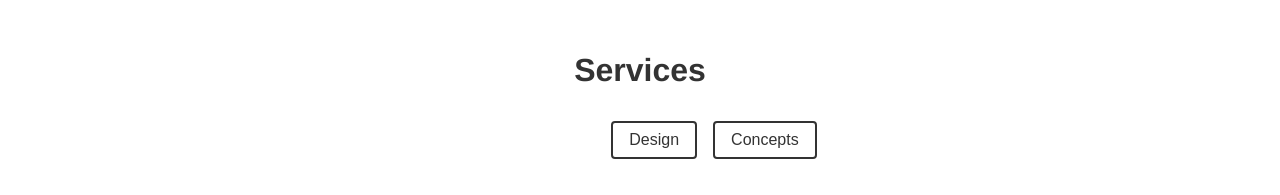
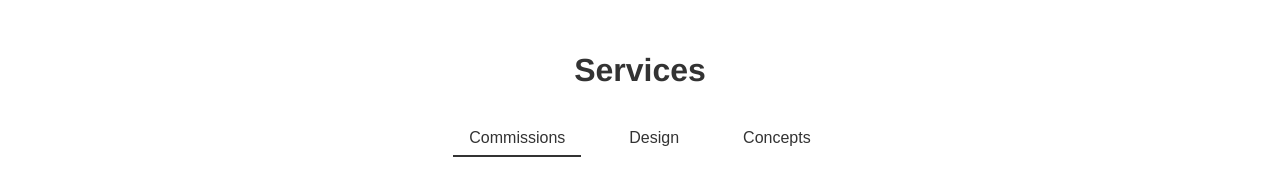
Before and after one commit to ftpggversed/ihatesexzz-portfolio, a Next.js app: page / in a window 1280 px wide. Shown: the part 1040-1235 px from the top of the page. Built offline with nearby package versions, Linux system fonts and the light colour scheme.

Commit message:
modified:   src/app/globals.css

```diff
--- a/src/app/globals.css
+++ b/src/app/globals.css
@@ -1,6 +1,6 @@
 /* styles/globals.css */
 
-/* Reset & base */
+/* Reset & Base */
 * {
   margin: 0;
   padding: 0;
@@ -52,7 +52,7 @@
   color: inherit;
 }
 
-/* Desktop Nav */
+/* Navigation */
 .nav {
   display: none;
 }
@@ -86,7 +86,7 @@
   }
 }
 
-/* Theme-Switcher Button */
+/* Theme Switcher */
 .actions {
   display: flex;
   align-items: center;
@@ -98,7 +98,7 @@
   padding: 0.4rem;
   cursor: pointer;
   color: inherit;
-  transition: background 0.3s, color 0.3s, border-color 0.3s;
+  transition: background 0.3s, color 0.3s;
 }
 .theme-switcher:hover {
   background: currentColor;
@@ -109,12 +109,12 @@
   color: #000;
 }
 
-/* Mobile Menu Button */
+/* Mobile Menu */
 .mobile-menu-button {
   background: none;
   border: none;
+  cursor: pointer;
   margin-left: 1rem;
-  cursor: pointer;
   color: inherit;
   transition: color 0.3s;
 }
@@ -126,8 +126,6 @@
     display: none;
   }
 }
-
-/* Mobile Nav Overlay */
 .mobile-nav {
   display: none;
   flex-direction: column;
@@ -147,7 +145,7 @@
   display: flex;
 }
 
-/* Hero Section */
+/* Hero */
 .hero {
   height: 100vh;
   padding: 0 1rem;
@@ -174,13 +172,12 @@
 }
 .tagline-text {
   font-size: 1.25rem;
-  margin-bottom: 1.5rem;
 }
 .cta-button {
   padding: 0.75rem 1.5rem;
   border: 2px solid currentColor;
+  border-radius: 4px;
   color: inherit;
-  border-radius: 4px;
   font-weight: 600;
   text-decoration: none;
   transition: background 0.3s, color 0.3s;
@@ -190,7 +187,7 @@
   color: #fff;
 }
 
-/* Portfolio Cards (middle carousel) */
+/* Portfolio Carousel */
 .projects {
   padding: 4rem 1rem;
   display: grid;
@@ -216,10 +213,9 @@
   width: 100%;
   height: 100%;
   object-fit: cover;
-  display: block;
 }
 
-/* Lightbox Overlay */
+/* Lightbox */
 .lightbox {
   position: fixed;
   top: 0;
@@ -236,11 +232,11 @@
 .lightbox-image {
   max-width: 90%;
   max-height: 90%;
+  object-fit: contain;
   border-radius: 8px;
-  object-fit: contain;
 }
 
-/* Services Section */
+/* Services Tabs */
 .services {
   padding: 4rem 1rem;
   text-align: center;
@@ -249,41 +245,40 @@
   font-size: 2rem;
   margin-bottom: 2rem;
 }
+
+/* Updated tab styling: underline on active */
 .service-tabs {
   display: flex;
-  flex-wrap: wrap;
   justify-content: center;
-  gap: 1rem;
+  gap: 2rem;
   margin-bottom: 2.5rem;
 }
 .tab-button {
   background: none;
-  border: 2px solid currentColor;
+  border: none;
   padding: 0.5rem 1rem;
   font-size: 1rem;
   font-weight: 500;
   cursor: pointer;
   color: inherit;
-  border-radius: 4px;
-  transition: background 0.3s, color 0.3s, border-color 0.3s;
+  border-bottom: 2px solid transparent;
+  transition: border-color 0.2s;
+}
+.tab-button:hover {
+  border-color: currentColor;
 }
 .tab-button.active {
-  background: currentColor;
-  color: #fff;
-}
-.tab-button:hover {
-  background: currentColor;
-  color: #fff;
+  border-color: currentColor;
 }
 
-/* Services-grid: fixed 3×2 squares */
+/* Services Grid: 3×2 squares */
 .services-grid {
   display: grid;
   grid-template-columns: repeat(3, 1fr);
   gap: 1rem;
 }
 .services-grid .card {
-  aspect-ratio: 1/1;
+  aspect-ratio: 1 / 1;
   overflow: hidden;
   border-radius: 8px;
   transition: transform 0.3s;
@@ -295,10 +290,9 @@
   width: 100%;
   height: 100%;
   object-fit: cover;
-  display: block;
 }
 
-/* Contact Section */
+/* Contact */
 .contact {
   padding: 3rem 1rem;
   text-align: center;
@@ -354,7 +348,7 @@
   color: #999;
 }
 
-/* Mobile & Responsive Overrides */
+/* Responsive Overrides */
 @media (max-width: 768px) {
   .hero-title {
     font-size: 2.5rem;
@@ -370,10 +364,6 @@
   .services-grid {
     grid-template-columns: repeat(auto-fit, minmax(140px, 1fr));
   }
-  .tab-button {
-    flex: 1;
-    text-align: center;
-  }
 }
 @media (max-width: 480px) {
   .projects,
```
